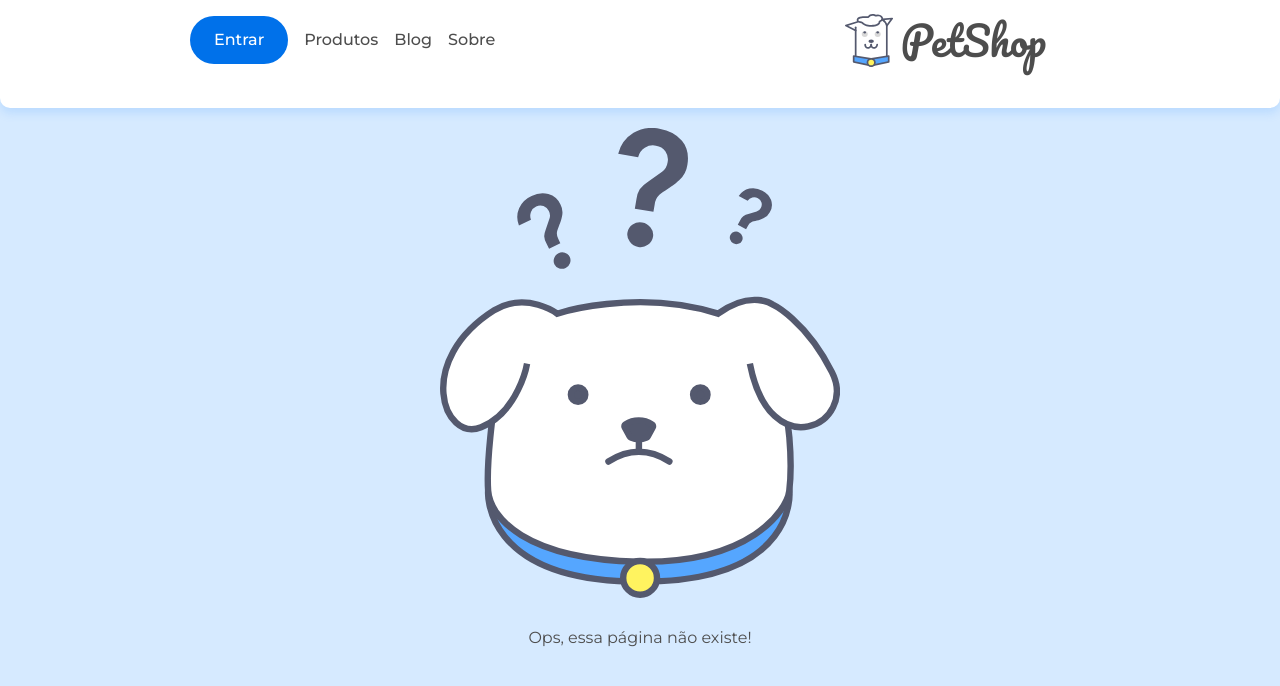
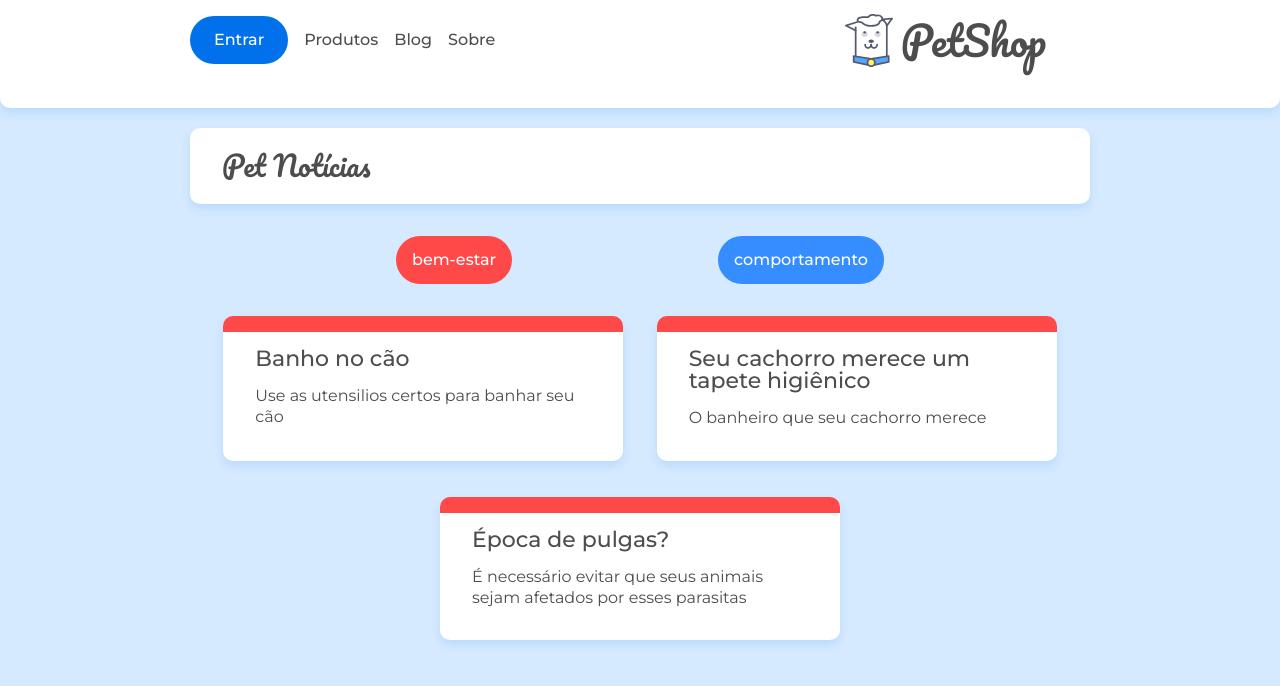
Before and after one commit to WalquiriaGodoy/react-router, a React (Create React App) app in the folder petshop/: page /categoria/bem-estar in a window 1280 px wide. Shown: the top 686 px of the page. Built offline with nearby package versions, Linux system fonts and the light colour scheme; data requests are answered from the project's data file.

Commit message:
feat(route): Add a nested route

```diff
--- a/petshop/src/App.jsx
+++ b/petshop/src/App.jsx
@@ -6,6 +6,7 @@
 import Pagina404 from './paginas/Pagina404';
 import Cabecalho from './Components/Cabecalho';
 import Post from './paginas/Post';
+import Categoria from './paginas/Categoria';
 
 function App() {
   return (
@@ -17,6 +18,9 @@
         </Route>
         <Route path='/sobre'>
           <Sobre />
+        </Route>
+        <Route path='/categoria/:id'>
+          <Categoria />
         </Route>
         <Route path='/posts/:id'>
           <Post />
--- a/petshop/src/Components/ListaCategorias.jsx
+++ b/petshop/src/Components/ListaCategorias.jsx
@@ -12,7 +12,7 @@
   return (
     <ul className='lista-categorias flex container'>
       {categorias.map((categoria) => (
-        <Link to={`categoria/${categoria.id}`}>
+        <Link to={`/categoria/${categoria.id}`}>
           <li
             className={`lista-categorias__categoria lista-categorias__categoria--${categoria.id}`}
           >
--- /dev/null
+++ b/petshop/src/paginas/Categoria.jsx
@@ -0,0 +1,24 @@
+import React from 'react';
+import { Route, useParams, useRouteMatch } from 'react-router-dom';
+import '../assets/css/blog.css';
+import ListaCategorias from '../Components/ListaCategorias';
+import ListaPost from '../Components/ListaPost';
+
+const Categoria = () => {
+  const { id } = useParams();
+  const { path } = useRouteMatch();
+  return (
+    <>
+      <div className='container'>
+        <h2 className='titulo-pagina'>Pet Notícias</h2>
+      </div>
+
+      <ListaCategorias />
+      <Route exact path={`${path}/`}>
+        <ListaPost url={`/posts?categoria=${id}`} />
+      </Route>
+    </>
+  );
+};
+
+export default Categoria;
```
Also changed, not shown: 1 other file (tests, documents, lock files or other folders).
